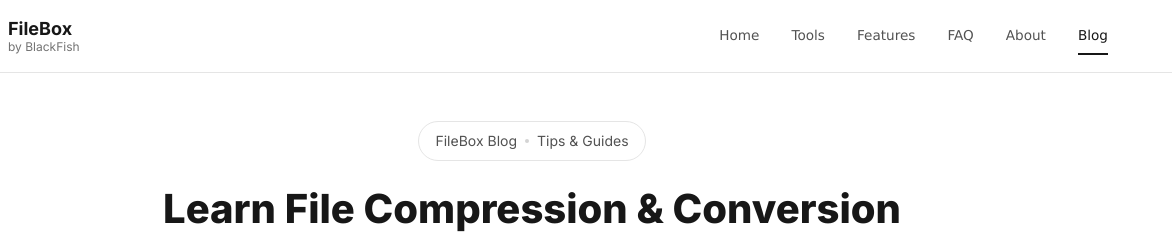
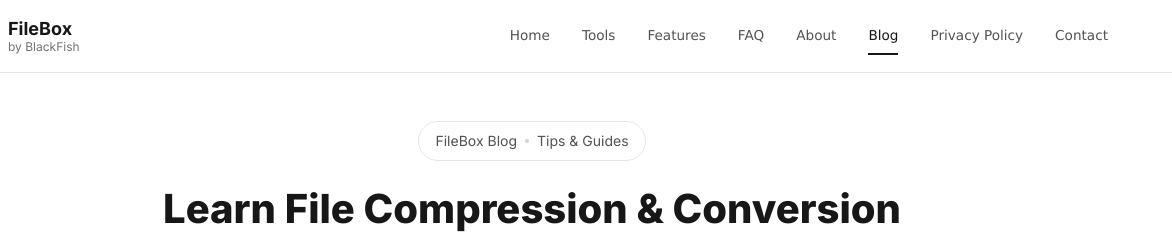
Before and after one commit to manjeet-lab/FileBox-BlackFish, a plain HTML site: page blog.html in a window 1280 px wide. Shown: the top 246 px of the page, 108-1280 px from the left. Drawn offline with Linux system fonts and the light colour scheme.

```diff
--- a/blog.html
+++ b/blog.html
@@ -279,6 +279,8 @@
         <a href="index.html#faq" class="nav-link">FAQ</a>
         <a href="index.html#about" class="nav-link">About</a>
         <a href="blog.html" class="nav-link active">Blog</a>
+        <a href="#privacy" class="nav-link">Privacy Policy</a>
+        <a href="#contact" class="nav-link">Contact</a>
       </nav>
 
       <button class="hamburger" id="hamburger" aria-label="Toggle menu" aria-expanded="false">
@@ -295,6 +297,8 @@
       <a href="index.html#faq" class="nav-link-mobile">FAQ</a>
       <a href="index.html#about" class="nav-link-mobile">About</a>
       <a href="blog.html" class="nav-link-mobile active">Blog</a>
+      <a href="#privacy" class="nav-link-mobile">Privacy Policy</a>
+      <a href="#contact" class="nav-link-mobile">Contact</a>
     </nav>
   </header>
 
@@ -487,6 +491,8 @@
         <a href="index.html#faq" class="footer-link">FAQ</a>
         <a href="index.html#about" class="footer-link">About</a>
         <a href="blog.html" class="footer-link">Blog</a>
+        <a href="#privacy" class="footer-link">Privacy Policy</a>
+        <a href="#contact" class="footer-link">Contact</a>
       </nav>
 
       <div class="footer-social">
```
